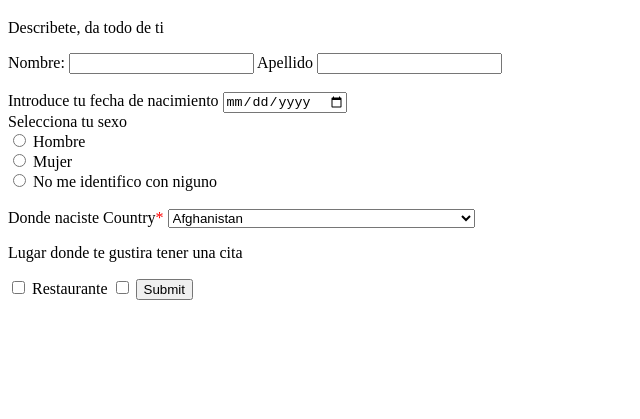
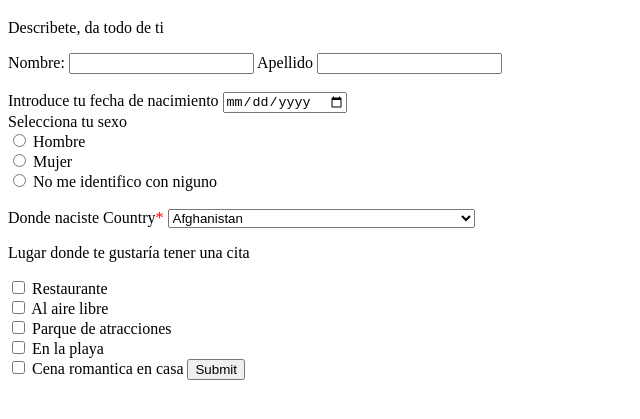
Before and after one commit to karlyurbani/karlyurbani.github.io, a plain HTML site: page etiquetassimples.html/encuesta.html in a window 1280 px wide. Shown: the part 61-480 px from the top of the page, without its empty margins (0-640 px from the left). Drawn offline with Linux system fonts and the light colour scheme.

Commit message:
añadido checkbox

```diff
--- a/etiquetassimples.html/encuesta.html
+++ b/etiquetassimples.html/encuesta.html
@@ -284,10 +284,17 @@
                 <option value="Zambia">Zambia</option>
                 <option value="Zimbabwe">Zimbabwe</option>
             </select> <br>
-            <p>Lugar donde te gustira tener una cita</p>
+            <p>Lugar donde te gustaría tener una cita</p>
             <input type="checkbox" id="cita1" name="cita1" value="Restaurante">
-            <label for="cita1">Restaurante</label>
-            <input type="checkbox" id="cita2" >
+            <label for="cita1">Restaurante</label><br>
+            <input type="checkbox" id="cita2" name="al aire libre" value="Al aire libre">
+            <label for="cita2">Al aire libre</label><br>
+            <input type="checkbox" id="cita3" name="cita3" value="Parque de atracciones">
+            <label for="cita3">Parque de atracciones</label><br>
+            <input type="checkbox" id="cita4" name="en la playa" value="En la playa">
+            <label for="cita4">En la playa</label><br>
+            <input type="checkbox" id="cita5" name="Cena romantica en casa" value="Cena romantica en casa">
+            <label for="cita5">Cena romantica en casa</label>
 
 
 <input type="submit" id="Enviar">
```
